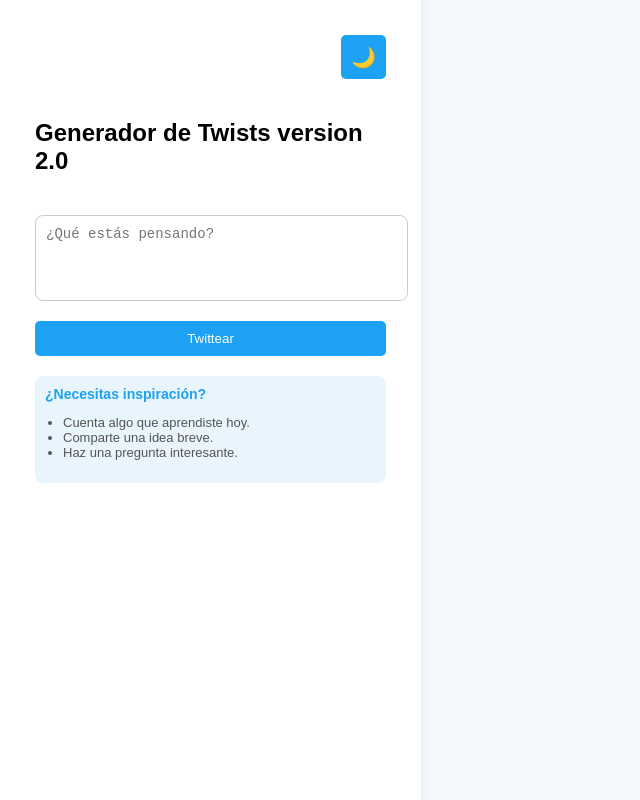
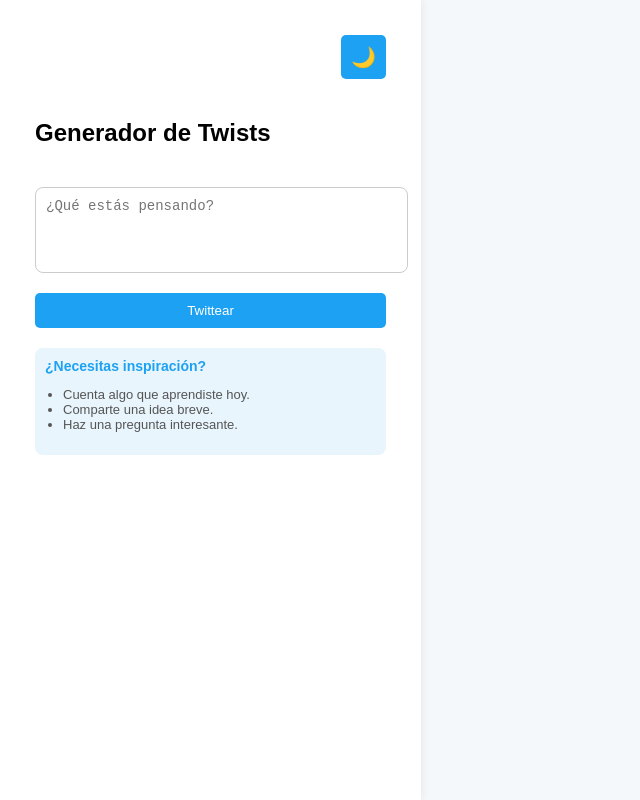
Before and after one commit to Cortes1007/TwistsV2, a plain HTML site: page index.html in a window 1280 px wide. Shown: the whole page, without its empty margins (0-640 px from the left). Drawn offline with Linux system fonts and the light colour scheme.

Commit message:
primer cambio en la rama secundaria

```diff
--- a/index.html
+++ b/index.html
@@ -11,7 +11,7 @@
     <!-- Panel Izquierdo: Generador -->
     <section class="left-panel">
       <button id="darkModeToggle" class="dark-mode-toggle">🌙</button>
-      <h2>Generador de Twists version 2.0</h2>
+      <h2>Generador de Twists</h2>
       <!-- Dentro del left-panel, al inicio -->
       <textarea id="tweetInput" placeholder="¿Qué estás pensando?" rows="4"></textarea>
       <button id="postButton">Twittear</button>
```
